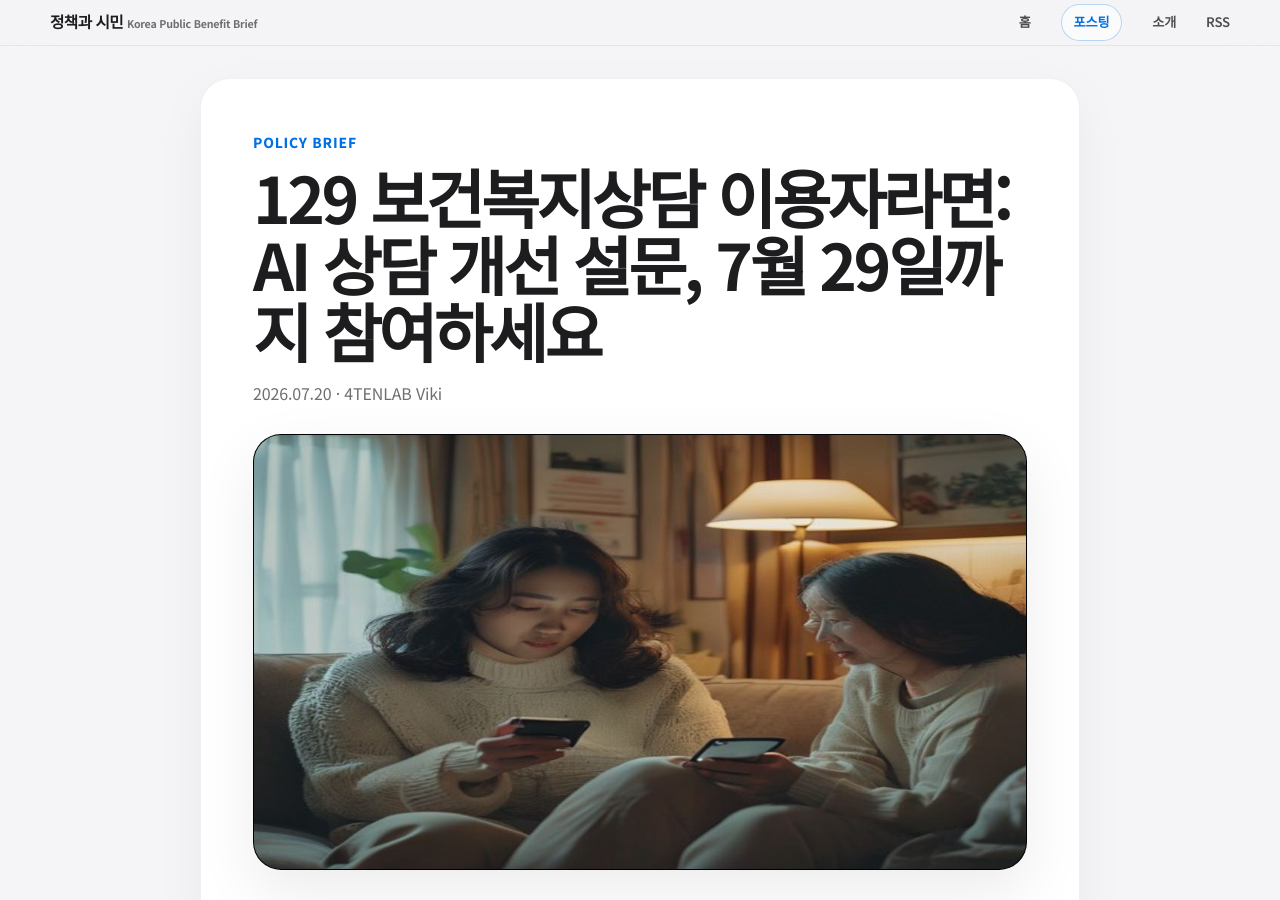
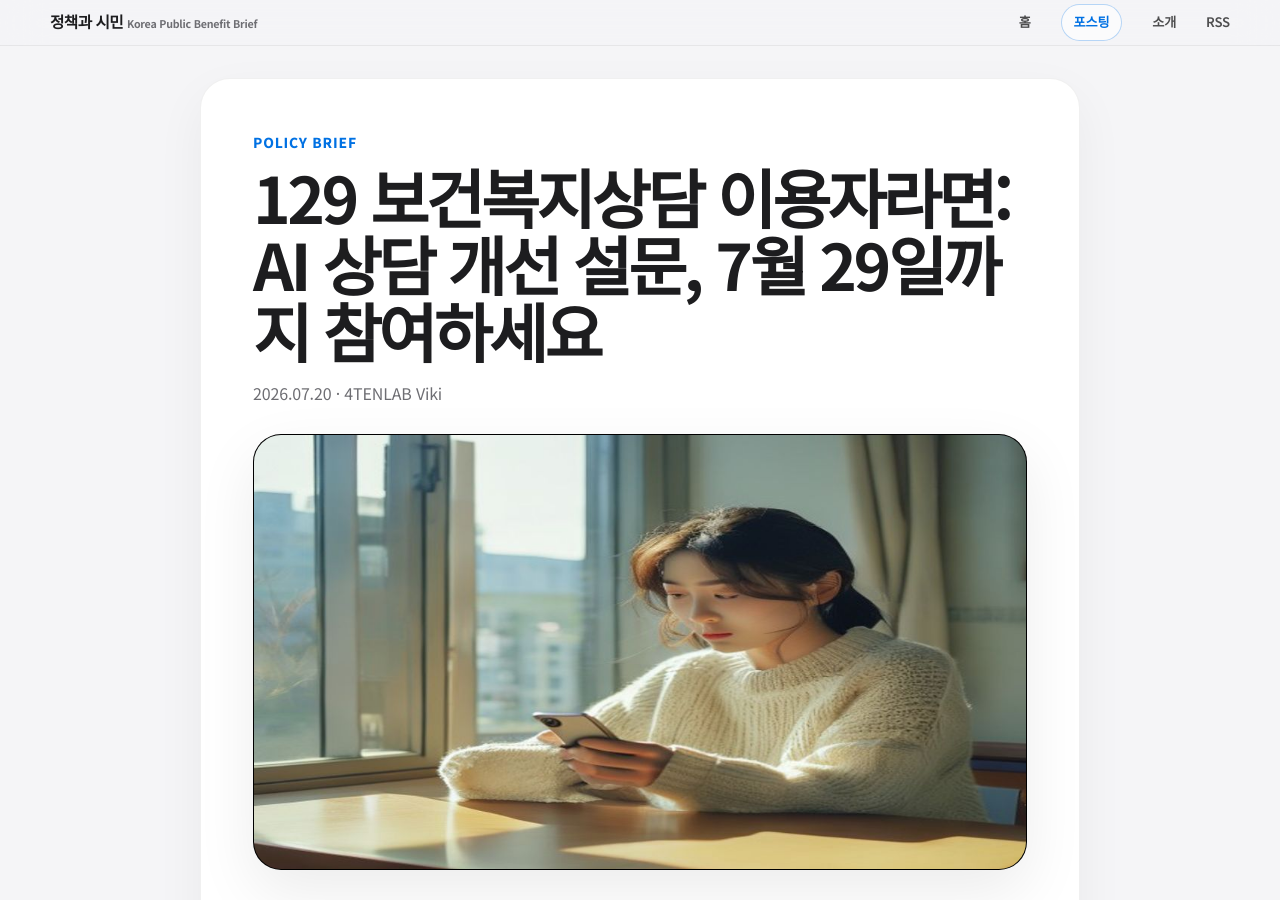
Before and after one commit to ai4tenlab/korea-public-benefit-brief, a Jekyll site: the page built from _posts/2026-07-20-129-welfare-consultation-survey.md, in a window 1280 px wide and 900 px high. Built offline with Jekyll 4.4.1, drawn with Linux system fonts in a browser that asks for light colours.

Commit message:
feat: refresh welfare consultation thumbnail

```diff
--- a/_posts/2026-07-20-129-welfare-consultation-survey.md
+++ b/_posts/2026-07-20-129-welfare-consultation-survey.md
@@ -6,8 +6,8 @@ date: 2026-07-20 05:30:00 +0900
 last_modified_at: 2026-07-20 05:30:00 +0900
 categories: [policy, benefit, health]
 author: "4TENLAB Viki"
-image: "/assets/images/thumbnails/2026-07-20-129-welfare-consultation-survey.png"
-image_alt: "따뜻한 거실에서 스마트폰으로 보건복지 상담 서비스를 확인하는 두 한국 시민"
+image: "/assets/images/thumbnails/2026-07-20-129-welfare-consultation-survey-v2.png"
+image_alt: "창가의 밝은 실내에서 스마트폰으로 공공 상담 서비스 의견을 확인하는 한국 시민"
 ---
 
 ## 3줄 요약
```
Also changed, not shown: assets/images/thumbnails/2026-07-20-129-welfare-consultation-survey-v2.png (added).
